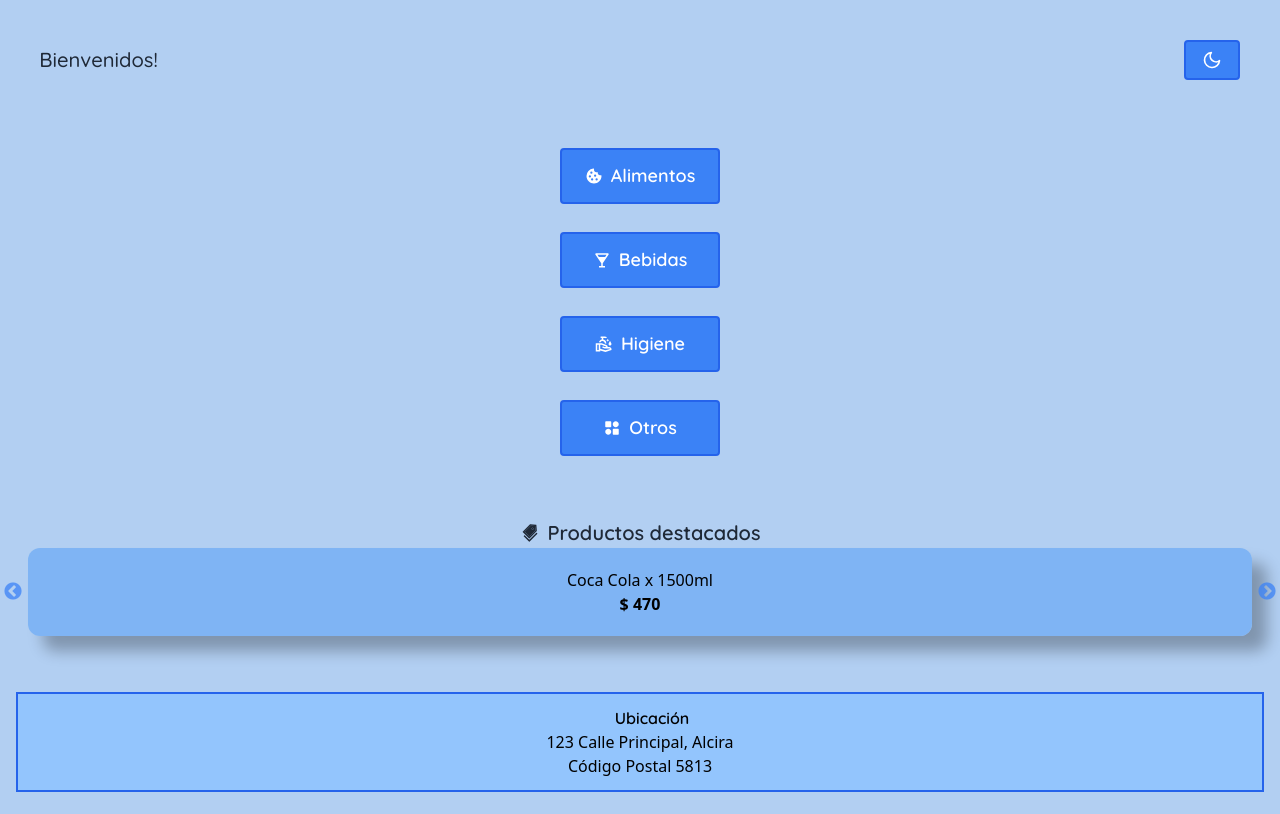
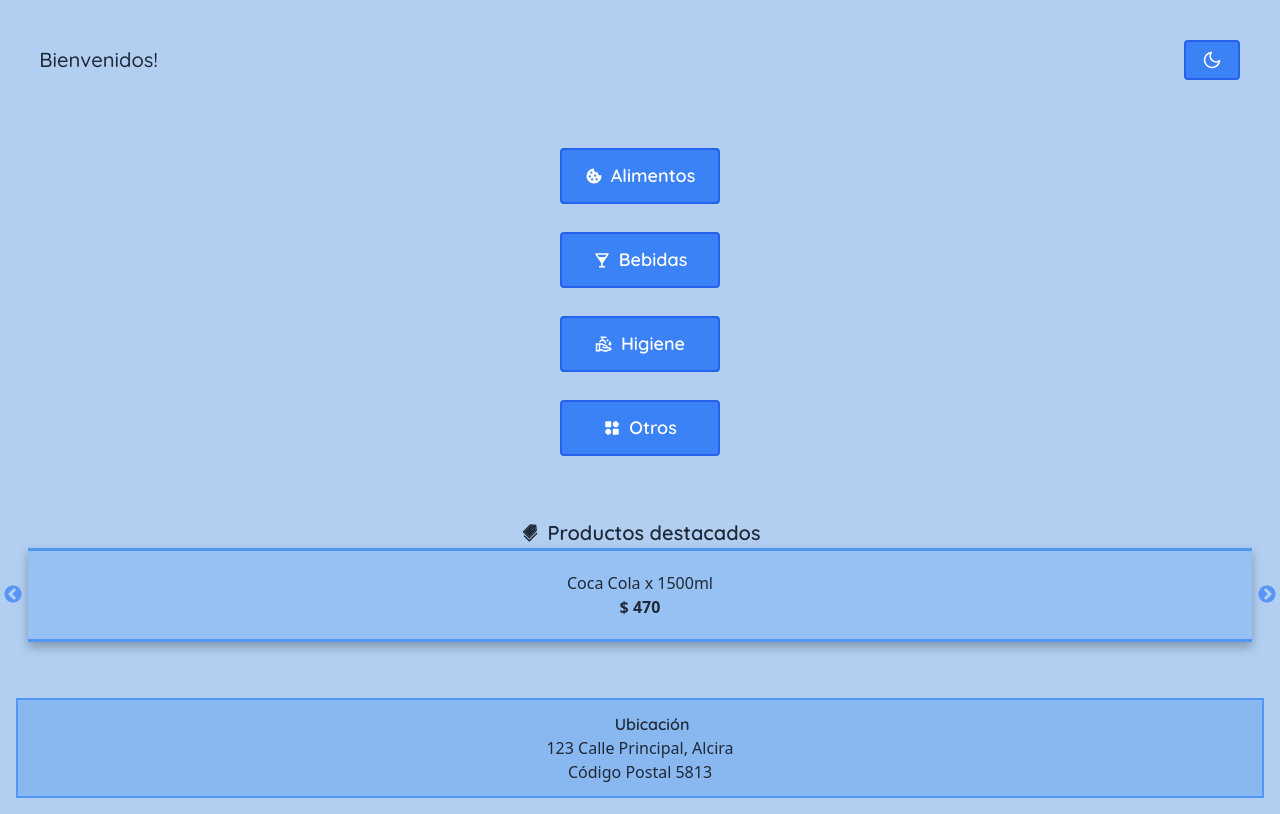
Before and after one commit to LucaCarena97/Web-React, a React (Vite) app: page / in a window 1280 px wide. Built offline with nearby package versions, Linux system fonts and the light colour scheme; some icons are missing.

Commit message:
animated

```diff
--- a/src/App.css
+++ b/src/App.css
@@ -29,25 +29,31 @@
   animation: scaleAnimation 3s infinite;
 }
 
-.destacados {
-  box-shadow: 15px 15px 15px rgba(0, 0, 0, 0.282);
-  background-color: #74aef4d0;
+@keyframes animation {
+  0% {
+    transform: scale(1);
+  }
+  50% {
+    transform: scale(1.05);
+  }
+  100% {
+    transform: scale(1);
+  }
 }
 
-.fade-enter {
-  opacity: 0;
+.scale-animation {
+  animation: animation 3s infinite;
 }
 
-.fade-enter-active {
-  opacity: 1;
-  transition: opacity 300ms;
+.destacados {
+  box-shadow: 0px 5px 10px rgba(0, 0, 0, 0.282);
+  background-color: #74aef46c;
+  border-radius: 0;
+  border-top: 3px solid #4e98f3;
+  border-bottom: 3px solid #4e98f3;
 }
 
-.fade-exit {
-  opacity: 1;
+.ubicacion {
+  border: 2px solid #4e98f3;
+  background-color: #78aff1b0;
 }
-
-.fade-exit-active {
-  opacity: 0;
-  transition: opacity 300ms;
-}
--- a/src/components/Footer.jsx
+++ b/src/components/Footer.jsx
@@ -22,17 +22,17 @@ export function Footer() {
           Productos destacados
         </p>
 
-        <Slider {...settings} className="rounded-xl destacados">
+        <Slider {...settings} className="destacados">
           {destacados.map((item, id) => (
-            <div key={id++} className="p-5 boton-color">
+            <div key={id++} className="p-5">
               <p>{item.producto}</p>
               <p className="font-semibold">$ {item.precio}</p>
             </div>
           ))}
         </Slider>
       </section>
-      <section className="bg-blue-300 border-blue-600 border-2 p-3 select-none boton-color">
-        <p className="font-quicksand font-semibold flex items-center justify-center">
+      <section className="ubicacion p-3 select-none">
+        <p className="font-quicksand font-semibold flex items-center justify-center scale-animation">
           <FaMapLocationDot className="mr-2" />
           Ubicación
         </p>
```
